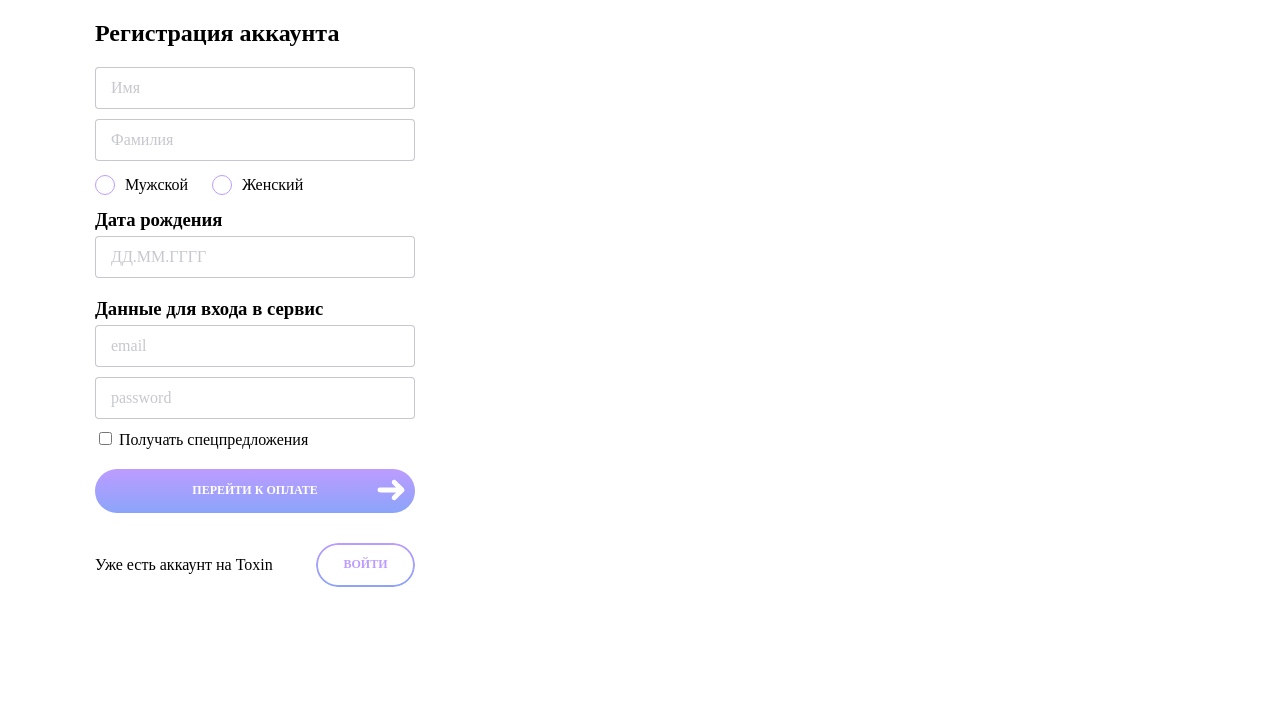
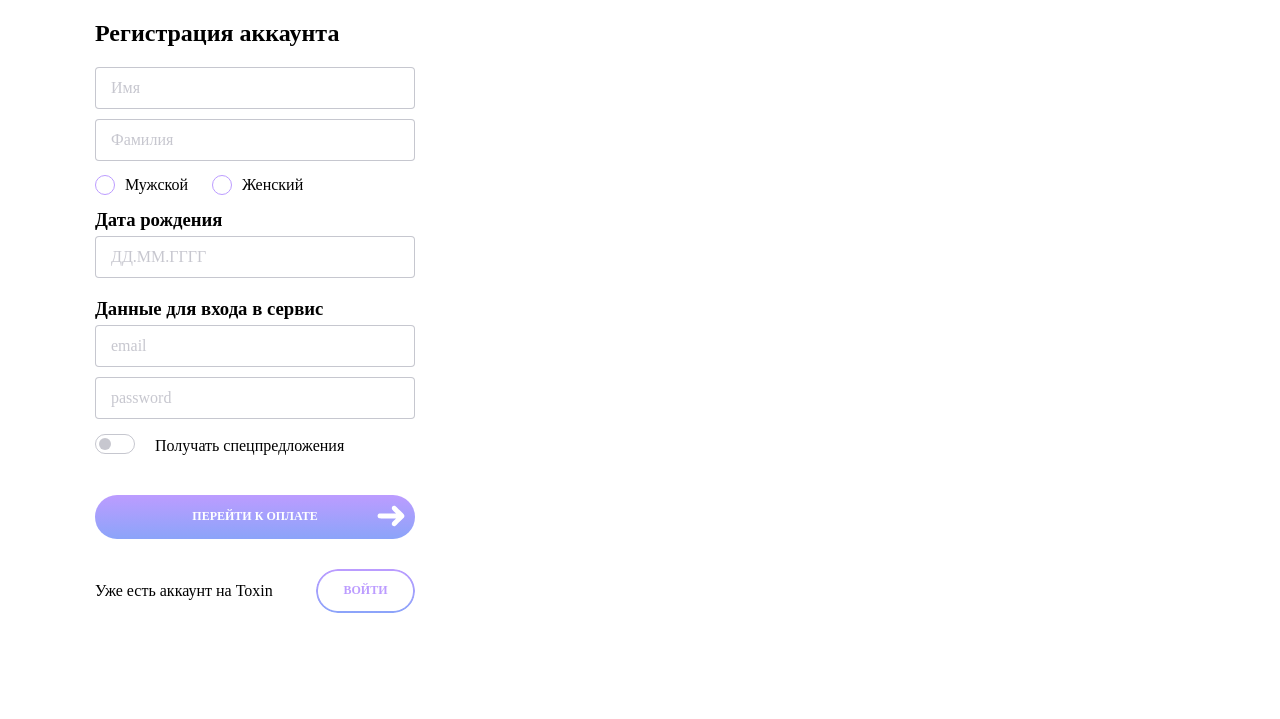
Before and after one commit to Khvostov-Nik/project_1, a website: page src/index.pug in a window 1280 px wide. Shown: the part 79-798 px from the top of the page. Drawn offline with nearby package versions, Linux system fonts and the light colour scheme; files that its build step writes are made by us from their sources.

Commit message:
сверстал тогл

```diff
--- a/src/components/cards/registration.pug
+++ b/src/components/cards/registration.pug
@@ -1,5 +1,6 @@
 include ../inputs/radio.pug
 include ../inputs/text-input.pug
+include ../inputs/toggle.pug
 
 .registration
     h2.titel-card Регистрация аккаунта
@@ -13,9 +14,8 @@ include ../inputs/text-input.pug
     h3.log-pass Данные для входа в сервис
     +text-input("email","email","email")
     +text-input("password","password","password")
-    .togle
-        input(type="checkbox", name="togle" id="togle")
-        label(for="togle") Получать спецпредложения
+    .toggle
+        +toggle("Получать спецпредложения")
     a.btn__praim-large.btn__praim-large-arrow Перейти к оплате
         img(src="./img/arrow.svg", alt="").arrow__btn
     div.enter
--- /dev/null
+++ b/src/components/inputs/toggle.pug
@@ -0,0 +1,5 @@
+mixin toggle(text)
+    label.toggle
+        input.toggle__input(type="checkbox" name="toggle" id="toggle")
+        .toggle__fill
+        .text-toggle= text
--- a/src/styles/style.scss
+++ b/src/styles/style.scss
@@ -283,10 +283,56 @@
 .log-pass{
     margin-top: 15px;
 }
-.togle{
+
+.toggle {
+    --width: 40px;
+    --height: calc(var(--width) / 2);
+    --border-radius: calc(var(--height) / 2);
     margin-top: 5px;
     margin-bottom: 20px;
-}
+    display: inline-flex;
+    cursor: pointer;
+  }
+  .text-toggle{
+      padding-left: 20px;
+      padding-top: 3px;
+  }
+  .toggle__input {
+    display: none;
+  }
+
+  .toggle__fill {
+    position: relative;
+    min-width: 40px;
+    height: 20px;
+    border-radius: var(--border-radius);
+    border:1px solid $darkShade25;
+    transition: border 0.2s;
+  }
+
+  .toggle__input:checked ~ .toggle__fill {
+    border:1px solid $purple;
+  }
+
+  .toggle__fill::after {
+    content: "";
+    position: absolute;
+    height: 12px;
+    width: 12px;
+    top: 3px;
+    left: 3px;
+    background: $darkShade25;
+    border-radius: var(--border-radius);
+    transition: transform 0.2s;
+  }
+
+  .toggle__input:checked ~ .toggle__fill::after {
+    transform: translateX(var(--height));
+    background: $gradientFirst;
+
+
+  }
+
 .enter{
     display: flex;
     align-items: center;
```
Also changed, not shown: src/components/cards/registration.html, src/components/inputs/toggle.html (added), src/index.html, src/styles/_vars.scss (line endings or trailing spaces), src/styles/style.css, 1 other file.
